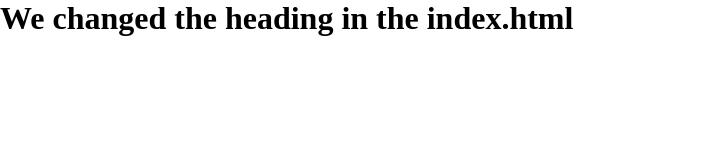
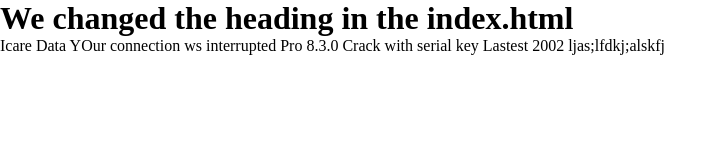
Before and after one commit to amitnain001/gittutorial, a plain HTML site: page index.html in a window 1280 px wide. Shown: the whole page, without its empty margins (0-727 px from the left). Drawn offline with Linux system fonts and the light colour scheme.

Commit message:
added para

```diff
--- a/index.html
+++ b/index.html
@@ -11,6 +11,7 @@
 
 <body>
     <h1>We changed the heading in the index.html</h1>
+    <p>Icare Data YOur connection ws interrupted Pro 8.3.0 Crack with serial key Lastest 2002 ljas;lfdkj;alskfj</p>
 </body>
 
 </html>
```
